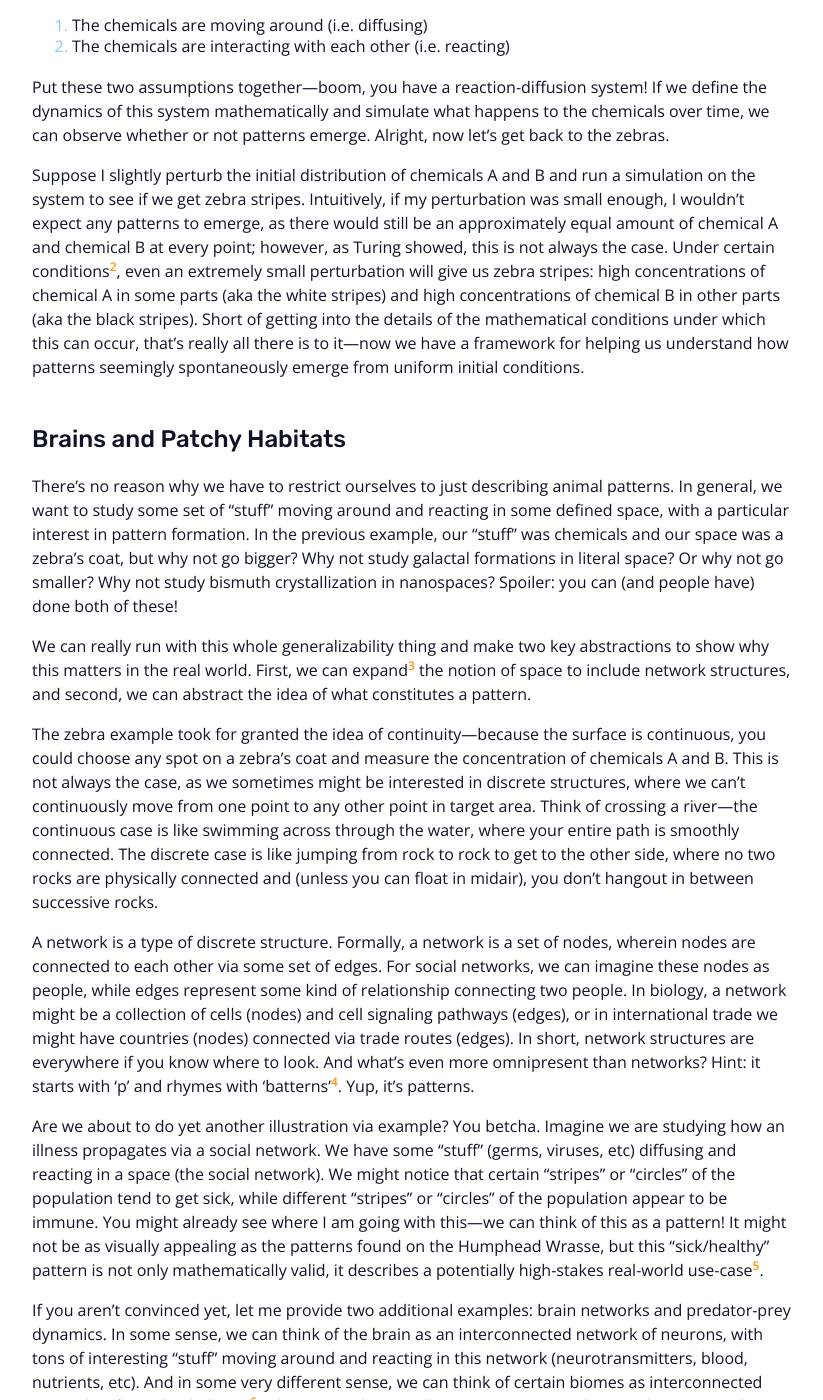
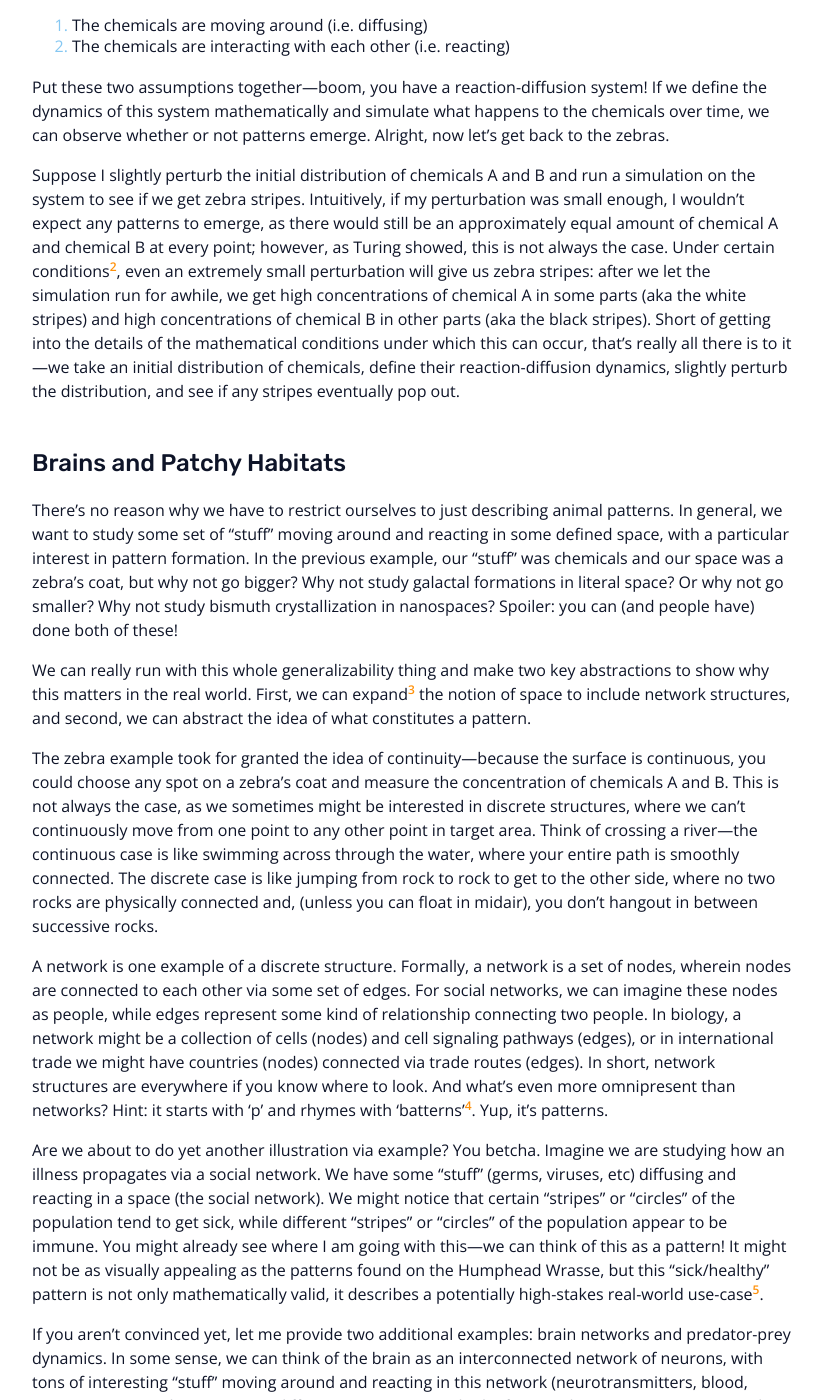
Before and after one commit to nickphayes/nickphayes.github.io, a Jekyll site: the page built from _posts/2024-10-04-Blog.md, in a window 1280 px wide and 1400 px high, scrolled down 1673 px. Shown: the whole window, without its empty margins (228-1051 px from the left). Built offline with Jekyll 4.4.1, drawn with Linux system fonts in a browser that asks for light colours; some of the changed text lies outside the part shown.

Commit message:
first post done

```diff
--- a/_config.yml
+++ b/_config.yml
@@ -24,6 +24,10 @@ description: >- # this means to ignore newlines until "baseurl:"
   Nicholas (Nick) Hayes works on computational tools for social good,
   with a focus in AI Safety and AI for Climate. He is a Mathematician, Linguist,
   and Rhodes Scholar who previously attended Oxford and the University of Alabama.
+keywords: >-
+  Rhodes, Alabama, Oxford, AI Safety, Climate, Linguistics, Swahili, Mathematics,
+  Machine Learning, nick hayes, Nick Hayes, nicholas hayes, Nicholas Hayes, Boren,
+  Randall Research Scholar, Hollings Scholar
 baseurl: "" # the subpath of your site, e.g. /blog
 url: "https://nicholas-hayes.com" # the base hostname & protocol for your site, e.g. http://example.com
 pathToBlogImgBin: /assets/img/blog/
--- a/_includes/head.html
+++ b/_includes/head.html
@@ -1,6 +1,7 @@
 <meta charset="UTF-8">
 <meta name="viewport" content="width=device-width, initial-scale=1.0">
 <meta name="description" content="{{ site.description }}">
+<meta name="keywords" content="{{ site.keywords }}">
 <title>{{ site.title }}</title>
 <!-- <link rel="icon" type="image/x-icon" href="{{ site.baseurl }}/favicon.ico"> -->
 <link rel="stylesheet" type="text/css" href="{{ site.baseurl}}/assets/css/style.css">
--- a/_includes/header.html
+++ b/_includes/header.html
@@ -3,7 +3,7 @@
     {% include nav.html %}
     <div class="home-title">
         <h1>{{ site.title }}</h1>
-        <h3>Mathematics for Social Good</h3>
+        <!-- <h3>Mathematics for Social Good</h3> -->
         <h3>AI Safety | Climate</h3>
     </div>
     <a href="#blurb" class="home-profilepic"></a>
--- a/_posts/2024-10-04-Blog.md
+++ b/_posts/2024-10-04-Blog.md
@@ -26,13 +26,13 @@ To answer this question, he (unsurprisingly) turned to mathematics. He proposed
 ![Examples from Nature](../assets/img/blog/nature_examples.png){:class="pattern-examples"}
 
 ## Zebra Stripes
-We'll use the example of zebra stripes to illustrate some of the basic concepts. Imagine we have two kinds of chemicals: chemical A, responsible for white stripes, and chemical B, responsible for black stripes. Let's say that initially, these chemicals are found in approximately equal concentrations across a zebra's coat. More generally, we can say the chemicals are *uniformly distributed* across a surface area of interest. We make two key assumptions:
+We'll use the example of zebra stripes to illustrate some of the basic concepts. Imagine we have two kinds of chemicals: chemical A, responsible for white stripes, and chemical B, responsible for black stripes. Let's say that these chemicals are initially found in approximately equal concentrations across a zebra's coat. More generally, we can say the chemicals are *uniformly distributed* across a surface area of interest. We make two key assumptions:
 1. The chemicals are moving around (i.e. diffusing)
 2. The chemicals are interacting with each other (i.e. reacting)
 
 Put these two assumptions together---boom, you have a reaction-diffusion system! If we define the dynamics of this system mathematically and simulate what happens to the chemicals over time, we can observe whether or not patterns emerge. Alright, now let's get back to the zebras.
 
-Suppose I slightly perturb the initial distribution of chemicals A and B and run a simulation on the system to see if we get zebra stripes. Intuitively, if my perturbation was small enough, I wouldn't expect any patterns to emerge, as there would still be an approximately equal amount of chemical A and chemical B at every point; however, as Turing showed, this is not always the case. Under certain conditions[^b], even an extremely small perturbation will give us zebra stripes: high concentrations of chemical A in some parts (aka the white stripes) and high concentrations of chemical B in other parts (aka the black stripes). Short of getting into the details of the mathematical conditions under which this can occur, that's really all there is to it---now we have a framework for helping us understand how patterns seemingly spontaneously emerge from uniform initial conditions.
+Suppose I slightly perturb the initial distribution of chemicals A and B and run a simulation on the system to see if we get zebra stripes. Intuitively, if my perturbation was small enough, I wouldn't expect any patterns to emerge, as there would still be an approximately equal amount of chemical A and chemical B at every point; however, as Turing showed, this is not always the case. Under certain conditions[^b], even an extremely small perturbation will give us zebra stripes: after we let the simulation run for awhile, we get high concentrations of chemical A in some parts (aka the white stripes) and high concentrations of chemical B in other parts (aka the black stripes). Short of getting into the details of the mathematical conditions under which this can occur, that's really all there is to it---we take an initial distribution of chemicals, define their reaction-diffusion dynamics, slightly perturb the distribution, and see if any stripes eventually pop out.
 
 ## Brains and Patchy Habitats
 
@@ -40,9 +40,9 @@ There's no reason why we have to restrict ourselves to just describing animal pa
 
 We can really run with this whole generalizability thing and make two key abstractions to show why this matters in the real world. First, we can expand[^c] the notion of space to include network structures, and second, we can abstract the idea of what constitutes a pattern.
 
-The zebra example took for granted the idea of continuity---because the surface is continuous, you could choose any spot on a zebra's coat and measure the concentration of chemicals A and B. This is not always the case, as we sometimes might be interested in discrete structures, where we can't continuously move from one point to any other point in target area. Think of crossing a river---the continuous case is like swimming across through the water, where your entire path is smoothly connected. The discrete case is like jumping from rock to rock to get to the other side, where no two rocks are physically connected and (unless you can float in midair), you don't hangout in between successive rocks.
+The zebra example took for granted the idea of continuity---because the surface is continuous, you could choose any spot on a zebra's coat and measure the concentration of chemicals A and B. This is not always the case, as we sometimes might be interested in discrete structures, where we can't continuously move from one point to any other point in target area. Think of crossing a river---the continuous case is like swimming across through the water, where your entire path is smoothly connected. The discrete case is like jumping from rock to rock to get to the other side, where no two rocks are physically connected and, (unless you can float in midair), you don't hangout in between successive rocks.
 
-A network is a type of discrete structure. Formally, a network is a set of nodes, wherein nodes are connected to each other via some set of edges. For social networks, we can imagine these nodes as people, while edges represent some kind of relationship connecting two people. In biology, a network might be a collection of cells (nodes) and cell signaling pathways (edges), or in international trade we might have countries (nodes) connected via trade routes (edges). In short, network structures are everywhere if you know where to look. And what's even more omnipresent than networks? Hint: it starts with 'p' and rhymes with 'batterns'[^d]. Yup, it's patterns.
+A network is one example of a discrete structure. Formally, a network is a set of nodes, wherein nodes are connected to each other via some set of edges. For social networks, we can imagine these nodes as people, while edges represent some kind of relationship connecting two people. In biology, a network might be a collection of cells (nodes) and cell signaling pathways (edges), or in international trade we might have countries (nodes) connected via trade routes (edges). In short, network structures are everywhere if you know where to look. And what's even more omnipresent than networks? Hint: it starts with 'p' and rhymes with 'batterns'[^d]. Yup, it's patterns.
 
 Are we about to do yet another illustration via example? You betcha. Imagine we are studying how an illness propagates via a social network. We have some "stuff" (germs, viruses, etc) diffusing and reacting in a space (the social network). We might notice that certain "stripes" or "circles" of the population tend to get sick, while different "stripes" or "circles" of the population appear to be immune. You might already see where I am going with this---we can think of this as a pattern! It might not be as visually appealing as the patterns found on the Humphead Wrasse, but this "sick/healthy" pattern is not only mathematically valid, it describes a potentially high-stakes real-world use-case[^f].
 
```
Also changed, not shown: other parts of _includes/head.html (+11 -0 lines), other parts of _posts/2024-10-04-Blog.md (+2 -2 lines).
